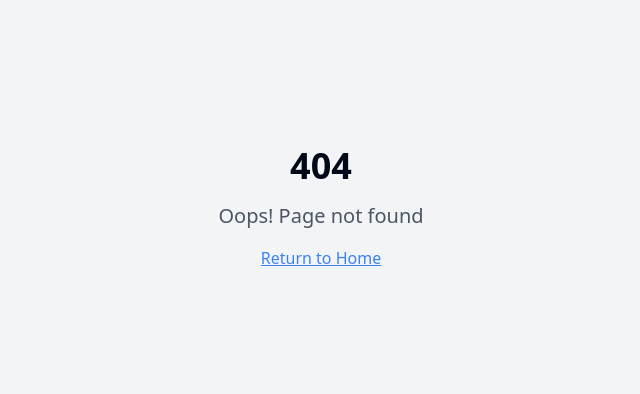
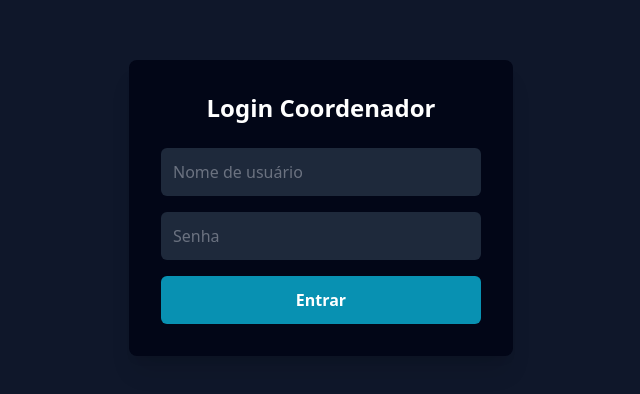
Before and after one commit to Ralphinhos/dash-testee, a React (Vite) app: page /login in a window 1280 px wide. Before the commit this address had no page. Shown: the part 192-586 px from the top of the page, without its empty margins (319-959 px from the left). Built offline with nearby package versions, Linux system fonts and the light colour scheme.

Commit message:
Implementa funcionalidade de login para coordenador

```diff
--- a/src/App.tsx
+++ b/src/App.tsx
@@ -3,11 +3,18 @@ import { Toaster as Sonner } from "@/components/ui/sonner";
 import { TooltipProvider } from "@/components/ui/tooltip";
 import { QueryClientProvider } from "@tanstack/react-query";
 import { QueryClient } from "@tanstack/query-core";
-import { BrowserRouter, Routes, Route } from "react-router-dom";
+import { BrowserRouter, Routes, Route, Navigate } from "react-router-dom";
 import Index from "./pages/Index";
 import NotFound from "./pages/NotFound";
+import { Login } from "./components/Login"; // Importe o componente Login
 
 const queryClient = new QueryClient();
+
+// Componente para rotas protegidas
+const PrivateRoute: React.FC<{ element: React.ReactElement }> = ({ element }) => {
+  const isLoggedIn = localStorage.getItem('isLoggedIn') === 'true';
+  return isLoggedIn ? element : <Navigate to="/login" />;
+};
 
 const App = () => (
   <QueryClientProvider client={queryClient}>
@@ -16,7 +23,8 @@ const App = () => (
       <Sonner />
       <BrowserRouter>
         <Routes>
-          <Route path="/" element={<Index />} />
+          <Route path="/login" element={<Login />} /> {/* Rota para Login */}
+          <Route path="/" element={<PrivateRoute element={<Index />} />} /> {/* Rota protegida */}
           {/* ADD ALL CUSTOM ROUTES ABOVE THE CATCH-ALL "*" ROUTE */}
           <Route path="*" element={<NotFound />} />
         </Routes>
--- /dev/null
+++ b/src/components/Login.tsx
@@ -0,0 +1,49 @@
+import React, { useState } from 'react';
+import { useNavigate } from 'react-router-dom';
+
+export const Login: React.FC = () => {
+  const [username, setUsername] = useState('');
+  const [password, setPassword] = useState('');
+  const [error, setError] = useState('');
+  const navigate = useNavigate();
+
+  const handleLogin = () => {
+    if (username === 'coordenador' && password === 'coordenador123') {
+      localStorage.setItem('isLoggedIn', 'true');
+      navigate('/');
+    } else {
+      setError('Nome de usuário ou senha inválidos');
+    }
+  };
+
+  return (
+    <div className="flex items-center justify-center h-screen bg-[#0f172a] text-gray-200">
+      <div className="p-8 bg-[#020617] rounded-lg shadow-xl w-96">
+        <h2 className="text-2xl font-bold text-center text-white mb-6">Login Coordenador</h2>
+        {error && <p className="text-red-500 text-center mb-4">{error}</p>}
+        <div className="space-y-4">
+          <input
+            type="text"
+            placeholder="Nome de usuário"
+            value={username}
+            onChange={(e) => setUsername(e.target.value)}
+            className="w-full p-3 bg-[#1e293b] rounded-md text-gray-200 placeholder-gray-500 focus:outline-none focus:ring-2 focus:ring-cyan-500"
+          />
+          <input
+            type="password"
+            placeholder="Senha"
+            value={password}
+            onChange={(e) => setPassword(e.target.value)}
+            className="w-full p-3 bg-[#1e293b] rounded-md text-gray-200 placeholder-gray-500 focus:outline-none focus:ring-2 focus:ring-cyan-500"
+          />
+          <button
+            onClick={handleLogin}
+            className="w-full p-3 bg-cyan-600 hover:bg-cyan-700 rounded-md text-white font-semibold transition-colors"
+          >
+            Entrar
+          </button>
+        </div>
+      </div>
+    </div>
+  );
+};
--- a/src/components/Sidebar.tsx
+++ b/src/components/Sidebar.tsx
@@ -1,5 +1,6 @@
 
 import React, { FC } from 'react';
+import { useNavigate } from 'react-router-dom'; // Importe useNavigate
 import { KPIData } from '../types';
 
 interface SidebarProps {
@@ -8,11 +9,18 @@ interface SidebarProps {
 }
 
 export const Sidebar: FC<SidebarProps> = ({ onNotification, kpis }) => {
-    const shortenName = (name: string) => {
-        if (typeof name !== 'string' || !name) return '';
-        const parts = name.trim().split(/\s+/);
-        return parts.length > 2 ? `${parts[0]} ${parts[parts.length - 1]}` : name;
-    };
+  const navigate = useNavigate(); // Hook para navegação
+
+  const handleLogout = () => {
+    localStorage.removeItem('isLoggedIn');
+    navigate('/login');
+  };
+
+  const shortenName = (name: string) => {
+    if (typeof name !== 'string' || !name) return '';
+    const parts = name.trim().split(/\s+/);
+    return parts.length > 2 ? `${parts[0]} ${parts[parts.length - 1]}` : name;
+  };
 
   return (
     <aside className="w-1/4 min-w-[320px] bg-[#020617] border-r border-gray-800 p-6 flex flex-col space-y-6 overflow-y-auto">
@@ -38,12 +46,19 @@ export const Sidebar: FC<SidebarProps> = ({ onNotification, kpis }) => {
       </div>
       <div className="card bg-[rgba(30,41,59,0.7)] p-4 flex-grow flex flex-col">
         <h3 className="text-md font-semibold text-white mb-3">Ações de Comunicação</h3>
-        <div className="space-y-4">
-          <button onClick={() => onNotification('coordenadores')} className="btn bg-[#2b466d] w-full">Notificar Coordenadores</button>
-          <button onClick={() => onNotification('docentes')} className="btn-secondary w-full">Notificar Docentes</button>
-          <button onClick={() => onNotification('cobrancaUas')} className="btn-tertiary w-full">✨ Cobrar UAs Pendentes</button>
+        <div className="space-y-3"> {/* Reduzido o espaço para acomodar o botão de logout */}
+          <button onClick={() => onNotification('coordenadores')} className="btn bg-[#2b466d] w-full text-sm py-2">Notificar Coordenadores</button>
+          <button onClick={() => onNotification('docentes')} className="btn-secondary w-full text-sm py-2">Notificar Docentes</button>
+          <button onClick={() => onNotification('cobrancaUas')} className="btn-tertiary w-full text-sm py-2">✨ Cobrar UAs Pendentes</button>
         </div>
       </div>
+      {/* Botão de Logout */}
+      <button
+        onClick={handleLogout}
+        className="mt-auto btn bg-red-600 hover:bg-red-700 w-full text-sm py-2"
+      >
+        Sair
+      </button>
     </aside>
   );
 };
```
